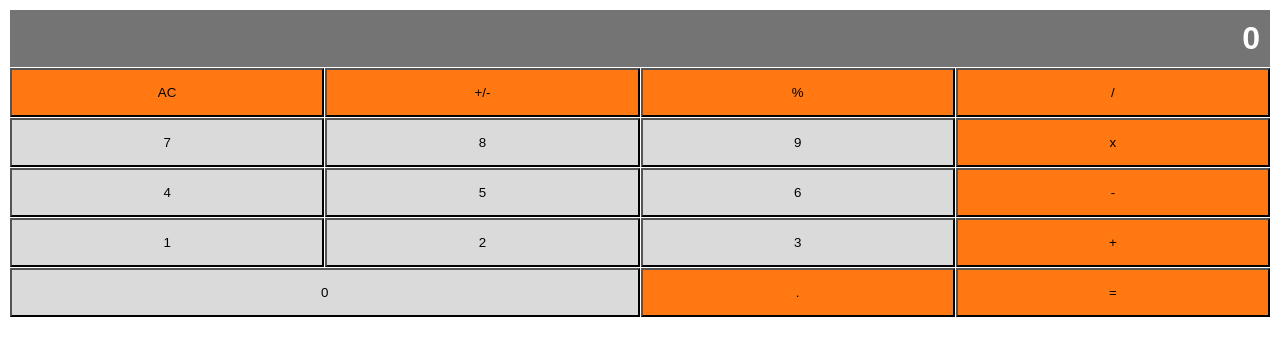
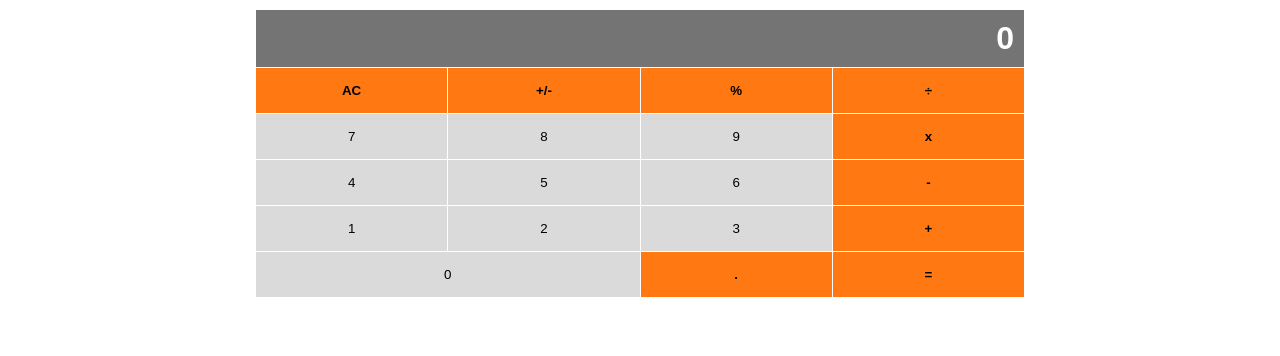
Before and after one commit to Andyveloper/math-magicians, a React (Create React App) app: page /calculator in a window 1280 px wide. Shown: the top 356 px of the page. Built offline with nearby package versions, Linux system fonts and the light colour scheme.

Commit message:
Add calc styles

```diff
--- a/src/assets/scss/modules/buttonStyles.scss
+++ b/src/assets/scss/modules/buttonStyles.scss
@@ -6,6 +6,8 @@ $button-padding: 15px;
   grid-template-columns: repeat(4, 1fr);
   grid-gap: 1px;
   padding: 10px;
+  max-width: 60%;
+  margin: auto;
 }
 
 .calculator-display {
@@ -22,14 +24,29 @@ $button-padding: 15px;
 .operator {
   background-color: $operator-color;
   padding: $button-padding;
+  font-weight: 700;
+  &:hover {
+    opacity: 0.8;
+  }
 }
 
 .number {
   background-color: lighten($number-color, 10%);
   padding: $button-padding;
+  &:hover {
+    opacity: 0.6;
+  }
 }
 
 .number[value="0"] {
   grid-column: 1 / span 2;
   padding: $button-padding;
 }
+
+button {
+  appearance: none;
+  border: none;
+  outline: none;
+  cursor: pointer;
+  transition: 0.4s;
+}
--- a/src/components/CalculatorInfo.js
+++ b/src/components/CalculatorInfo.js
@@ -28,7 +28,7 @@ const calculatorButtonValues = [
   },
   {
     name: 'divide',
-    value: '/',
+    value: '÷',
     className: 'operator',
     type: 'button',
   },
--- a/src/components/RenderCalculator.js
+++ b/src/components/RenderCalculator.js
@@ -1,7 +1,7 @@
 import React, { Component } from 'react';
 import calculatorButtonValues, { calculatorDisplay } from './CalculatorInfo';
-import calculate from '../logic/calculate';
-import operate from '../logic/operate';
+// import calculate from '../logic/calculate';
+// import operate from '../logic/operate';
 
 const CalculatorDisplay = () => {
   const array = calculatorDisplay.map((element) => (
```
Also changed, not shown: src/logic/calculate.js (line endings or trailing spaces), src/logic/operate.js (line endings or trailing spaces).
